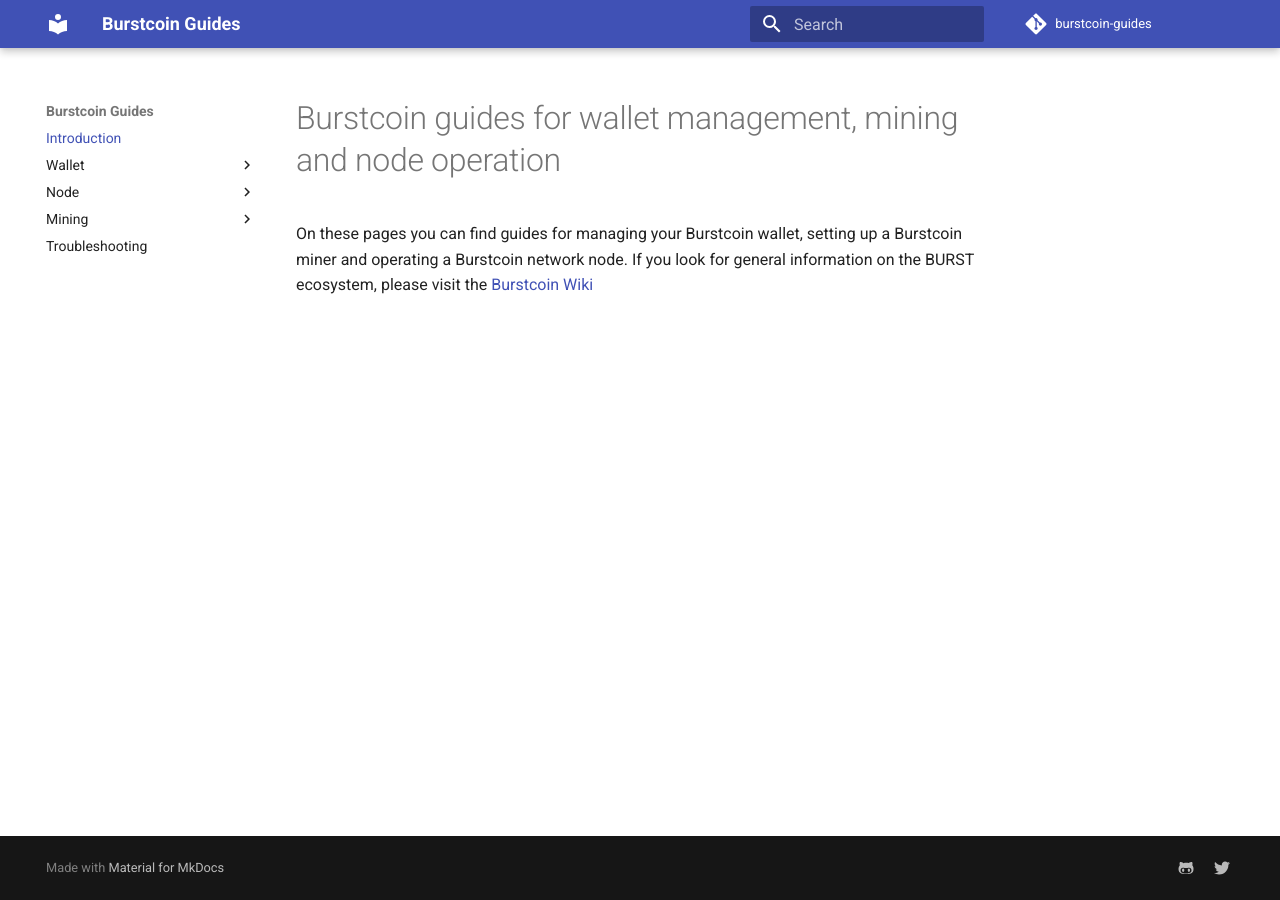
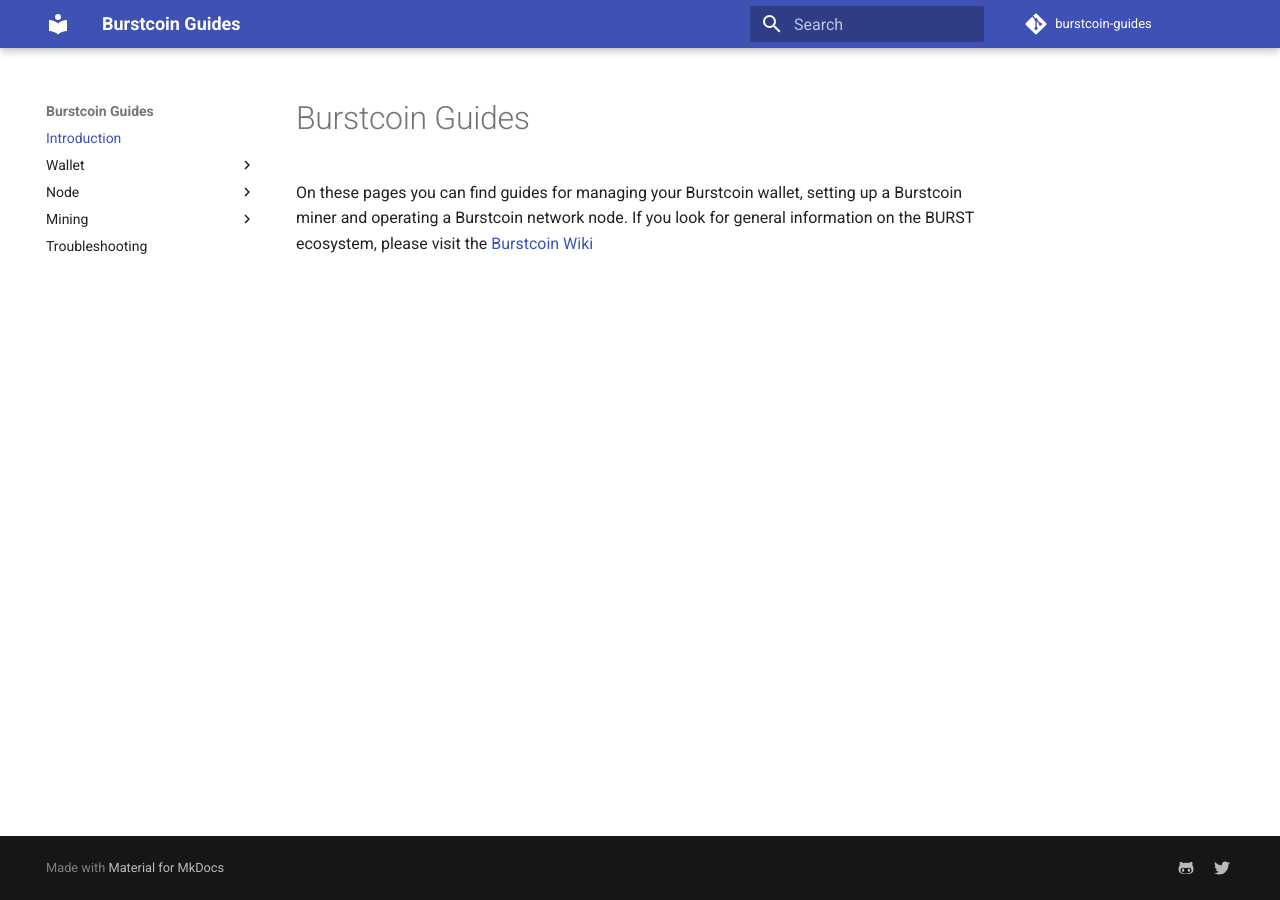
Before and after one commit to ths93/burstcoin-guides, an MkDocs documentation site: the page built from docs/index.md, in a window 1280 px wide. Built offline with MkDocs 1.6.1 and Material for MkDocs 9.7.7, drawn with Linux system fonts in a browser that asks for light colours; comment, search, counter and statistics services are not loaded; old or Windows-style settings are respelled for this version of MkDocs.

Commit message:
title fix

```diff
--- a/docs/index.md
+++ b/docs/index.md
@@ -1,3 +1,3 @@
-# Burstcoin guides for wallet management, mining and node operation
+# Burstcoin Guides
 
 On these pages you can find guides for managing your Burstcoin wallet, setting up a Burstcoin miner and operating a Burstcoin network node. If you look for general information on the BURST ecosystem, please visit the [Burstcoin Wiki](https://burstwiki.org/wiki/Main_Page)
```
